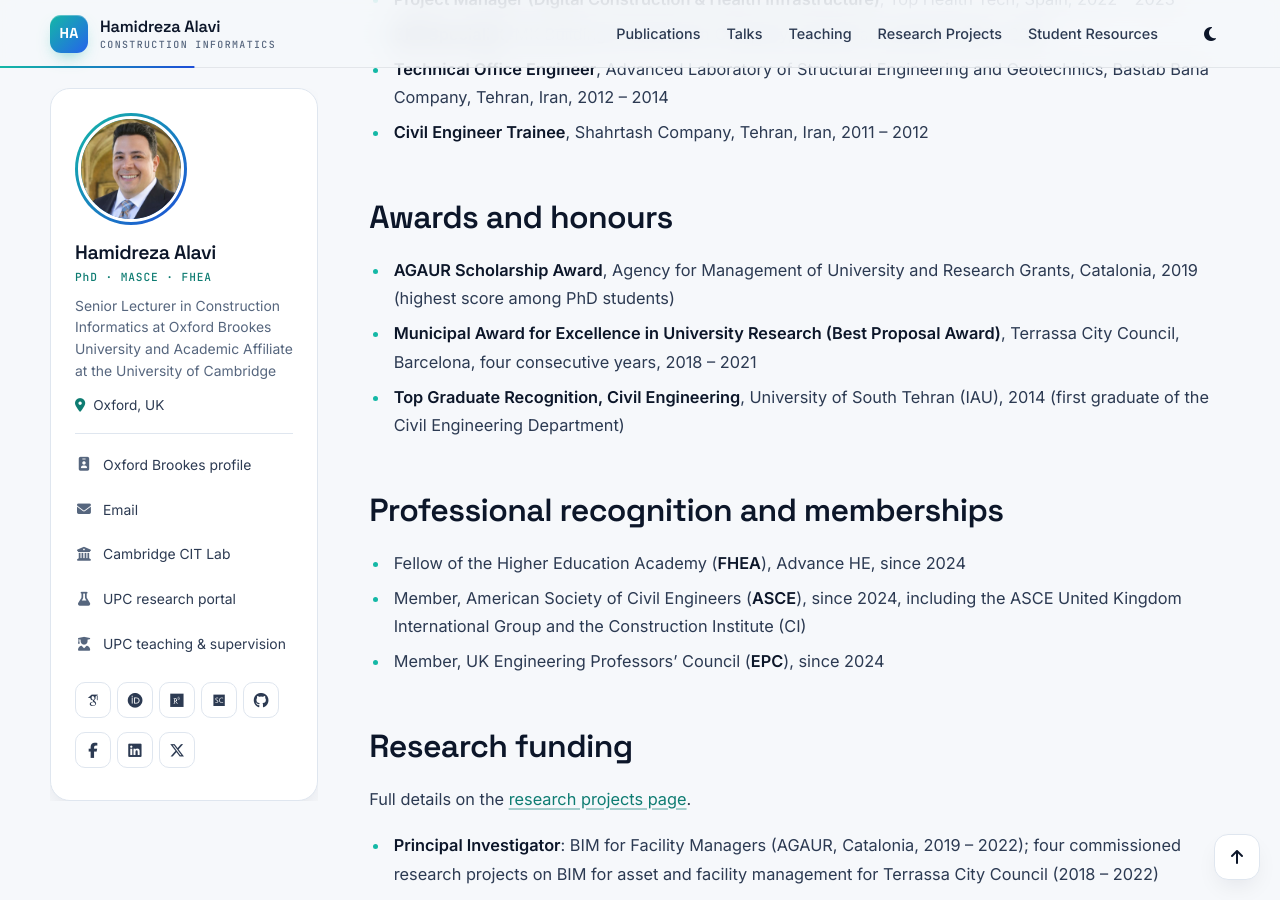
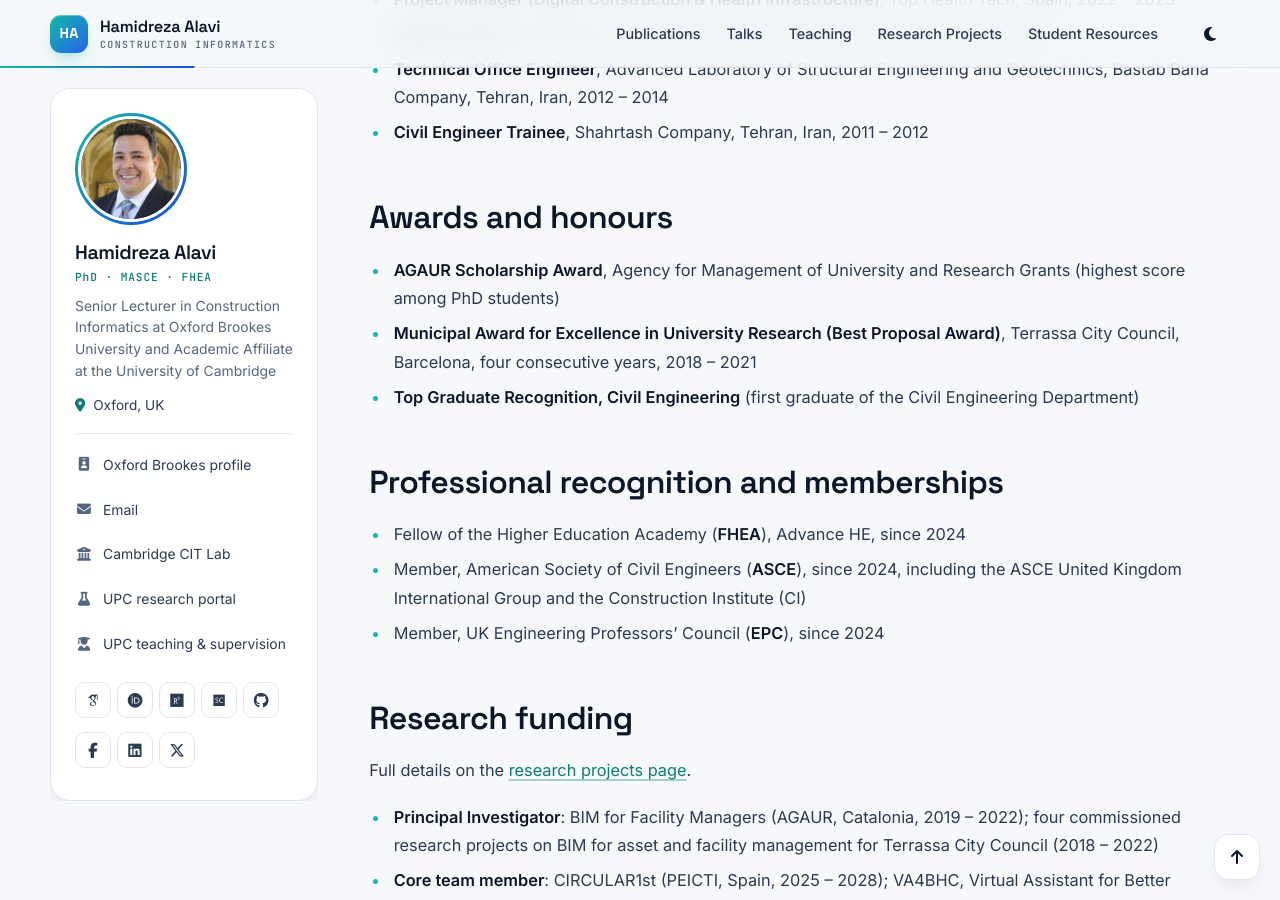
Before and after one commit to Hr-Alavi/Hr-Alavi.github.io, a Jekyll site: the page built from _pages/cv.md, in a window 1280 px wide and 900 px high, scrolled down 1422 px. Built offline with Jekyll 4.4.1, drawn with Linux system fonts in a browser that asks for light colours; some web fonts are replaced.

Commit message:
Remove study places and years from CV awards
Drop the university, place and year from the two awards tied to
studies, matching the Education section.

Co-Authored-By: Claude Opus 5.5 <noreply@anthropic.com>

```diff
--- a/_pages/cv.md
+++ b/_pages/cv.md
@@ -42,9 +42,9 @@ Industry experience
 
 Awards and honours
 ======
-* **AGAUR Scholarship Award**, Agency for Management of University and Research Grants, Catalonia, 2019 (highest score among PhD students)
+* **AGAUR Scholarship Award**, Agency for Management of University and Research Grants (highest score among PhD students)
 * **Municipal Award for Excellence in University Research (Best Proposal Award)**, Terrassa City Council, Barcelona, four consecutive years, 2018 – 2021
-* **Top Graduate Recognition, Civil Engineering**, University of South Tehran (IAU), 2014 (first graduate of the Civil Engineering Department)
+* **Top Graduate Recognition, Civil Engineering** (first graduate of the Civil Engineering Department)
 
 Professional recognition and memberships
 ======
```
